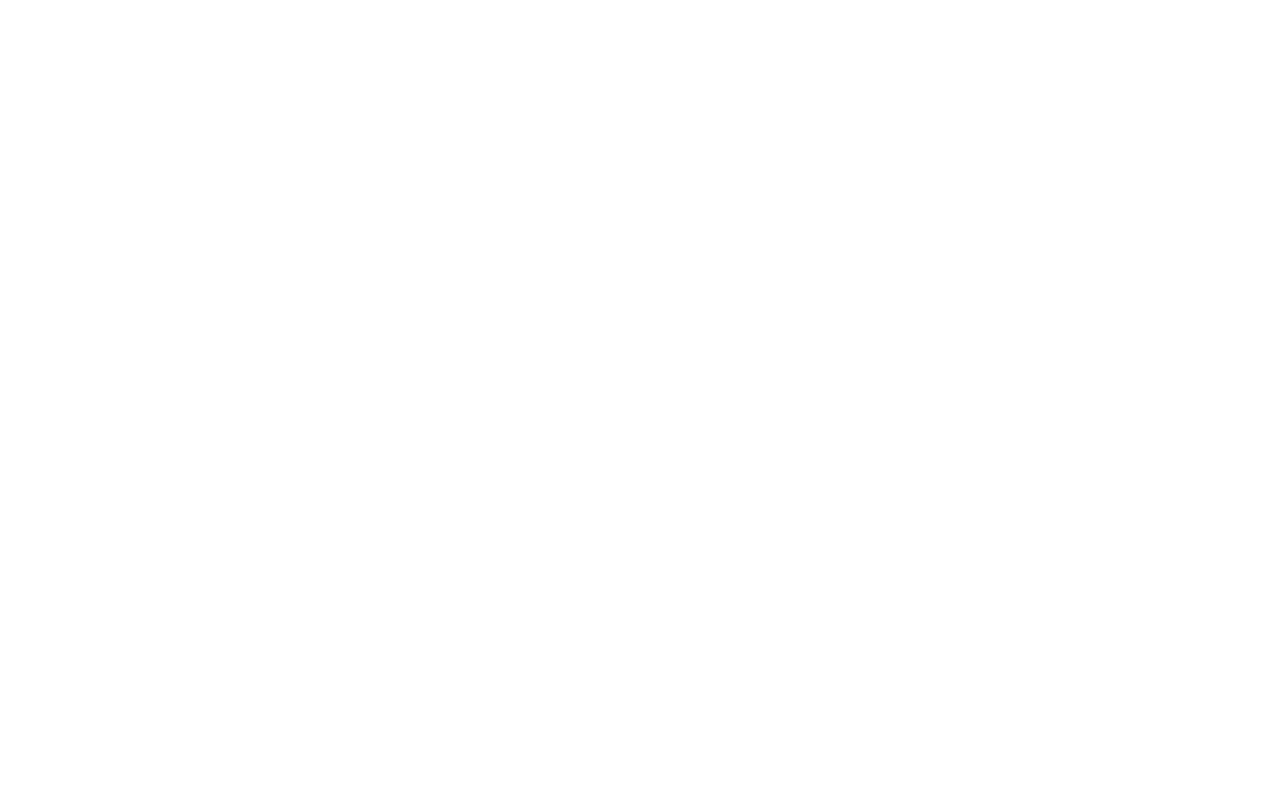
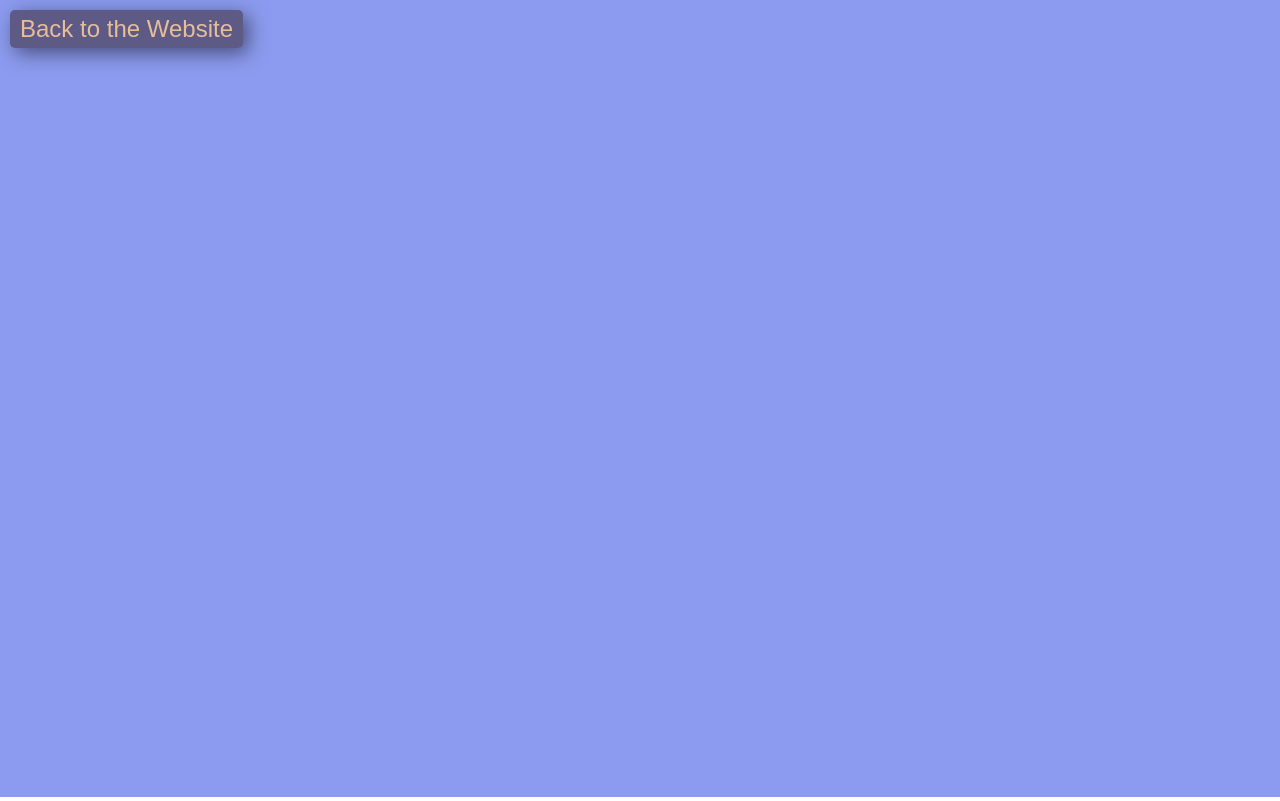
Before and after one commit to noutashm/62WormGame, a plain HTML site: page pages/game.html in a window 1280 px wide. Drawn offline with Linux system fonts and the light colour scheme.

Commit message:
initial-game

```diff
--- a/pages/game.html
+++ b/pages/game.html
@@ -12,9 +12,12 @@
 </head>
 
 <body>
-    <canvas>
+    <div class='back-btn'>
+        <a href="../index.html">Back to the Website</a>
+    </div>
+    <canvas></canvas>
 
-    </canvas>
+    <!-- Game Script -->
     <script src="../scripts/game.js"></script>
 </body>
 
--- a/styles/style.css
+++ b/styles/style.css
@@ -44,3 +44,29 @@
 .content {
   text-align: center;
 }
+
+/*=============== Game =================*/
+canvas {
+  background-color: rgb(140, 155, 240);
+  width: 100%;
+  height: 99.6vh;
+}
+
+.back-btn {
+  position: absolute;
+  left: 10px;
+  top: 10px;
+  padding: 5px 10px;
+  background-color: #270f0d77;
+  border-radius: 5px;
+  color: #eeeeee;
+  font-family: Arial, Helvetica, sans-serif;
+  font-size: 12px;
+  box-shadow: rgba(0, 0, 0, 0.5) 5px 5px 20px;
+}
+
+.back-btn a {
+  text-decoration: none;
+  color: #E8BE98;
+  font-size: 2em;
+}
```
Also changed, not shown: index.html (+4 -2 lines).
